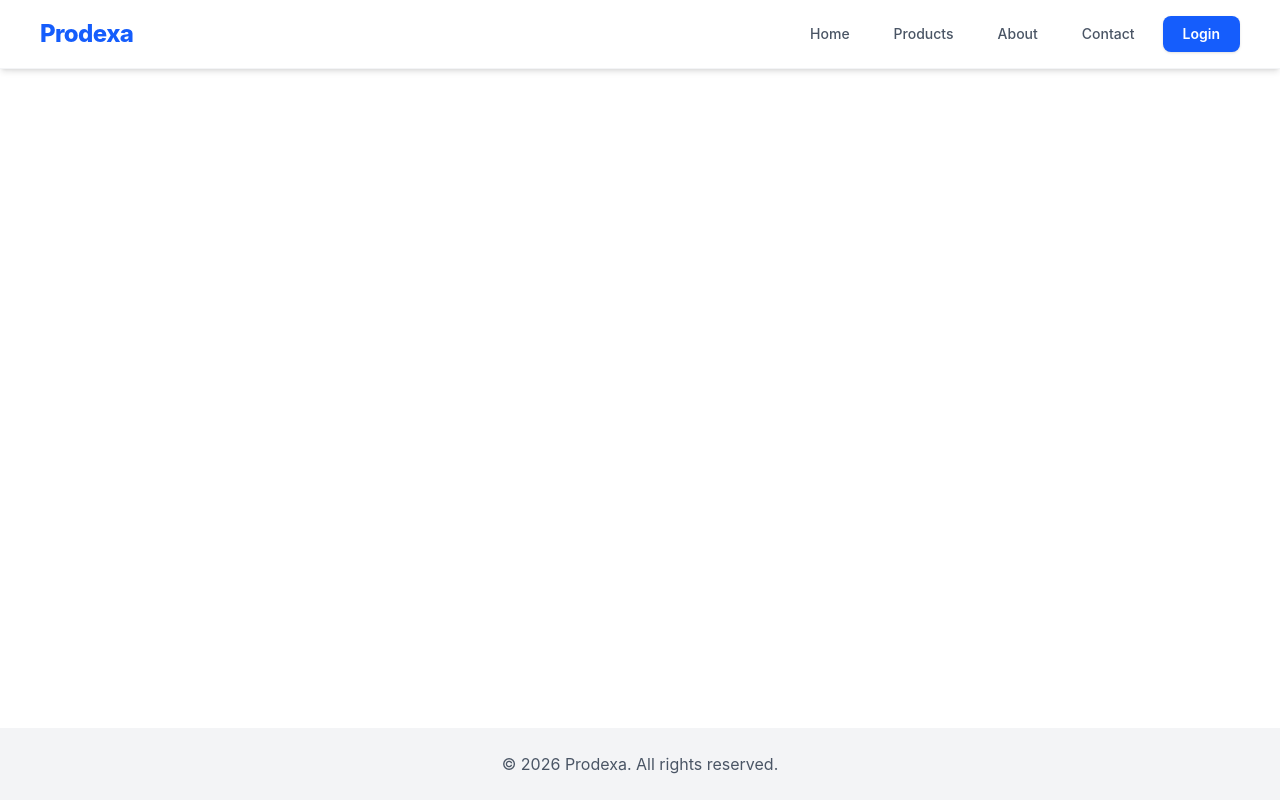
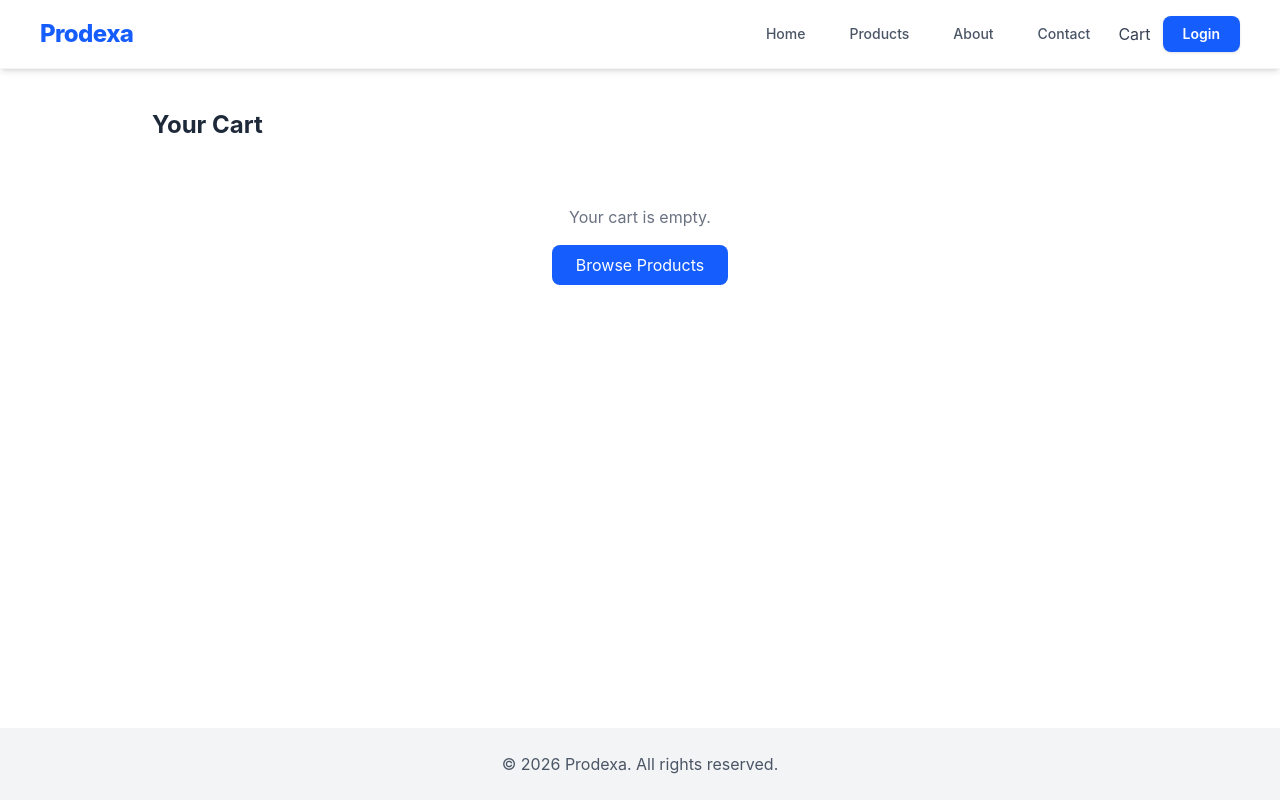
Before and after one commit to S1m9a9r8t/Product-Management-Dashboard-Group-project-, a React (Vite) app: page /cart in a window 1280 px wide. Built offline with nearby package versions, Linux system fonts and the light colour scheme.

Commit message:
cart page

```diff
--- a/package.json
+++ b/package.json
@@ -15,7 +15,8 @@
     "react-dom": "^19.2.8",
     "react-router": "^8.4.0",
     "react-router-dom": "^7.18.4",
-    "tailwindcss": "^4.3.3"
+    "tailwindcss": "^4.3.3",
+    "zustand": "^5.0.15"
   },
   "devDependencies": {
     "@eslint/js": "^10.0.1",
--- a/src/App.jsx
+++ b/src/App.jsx
@@ -7,6 +7,7 @@ import Login from "./pages/Login.jsx";
 import Navbar from "./components/Navbar.jsx";
 import Footer from "./components/Footer.jsx";
 import ProductDetails from "./pages/ProductDetails.jsx";
+import Cart from "./pages/Cart.jsx";
 
 function App() {
   return (
@@ -20,6 +21,7 @@ function App() {
             <Route path="/contact" element={<Contact />} />
             <Route path="/login" element={<Login />} />
             <Route path="/products/:id" element={<ProductDetails />} />
+            <Route path="/cart" element={<Cart />} />
           </Routes>
         </main>
         <Footer />
--- a/src/components/Navbar.jsx
+++ b/src/components/Navbar.jsx
@@ -1,14 +1,19 @@
 
 import { NavLink } from "react-router";
+import { useCartStore } from "../store/cartStore.js";
 
 function Navbar() {
+
+  const cartItems = useCartStore((state) => state.cartItems);
+const itemCount = cartItems.reduce((sum, item) => sum + item.quantity, 0);
+
   return (
     <nav className="flex flex-col sm:flex-row sm:justify-between sm:items-center px-6 sm:px-10 py-4 bg-white/95 backdrop-blur-md shadow-md border-b border-gray-100 gap-4">
       <div className="text-2xl font-extrabold tracking-tight text-blue-600">
         Prodexa
       </div>
 
-      <div className="flex flex-wrap items-center gap-2 sm:gap-3">
+      <div className="flex flex-wrap items-center gap-1 sm:gap-3">
         <NavLink
           to="/"
           className="px-4 py-2 rounded-lg text-sm font-medium text-gray-600 hover:text-blue-600 hover:bg-blue-50 transition-all duration-200"
@@ -37,12 +42,18 @@ function Navbar() {
           Contact
         </NavLink>
 
+        <NavLink to="/cart" className="text-gray-700 hover:text-blue-600">
+  Cart {itemCount > 0 && `(${itemCount})`}
+</NavLink>
+
         <NavLink
           to="/login"
           className="px-5 py-2 rounded-lg text-sm font-semibold text-white bg-blue-600 hover:bg-blue-700 shadow-sm hover:shadow-md transition-all duration-200"
         >
           Login
         </NavLink>
+
+
       </div>
     </nav>
   );
--- a/src/components/ProductCard.jsx
+++ b/src/components/ProductCard.jsx
@@ -1,7 +1,10 @@
 import {Link} from "react-router";
+import { useCartStore } from "../store/cartStore.js";
 
 
 function ProductCard({ product }) {
+  const addToCart = useCartStore((state) => state.addToCart);
+
   return (
     <div className="font-family-Inter shadow-sm p-4 flex flex-col justify-between hover:shadow-md transition">
       <img
@@ -13,12 +16,21 @@ function ProductCard({ product }) {
       <p className="text-xs text-gray-500 capitalize">{product.category}</p>
       <p className="text-lg font-bold text-blue-600 mt-2">${product.price}</p>
       <p className="text-xs text-gray-600 mt-1 line-clamp-3">{product.description}</p>
-      <Link
-      to={`/products/${product.id}`}
-      className="mt-4 mx-auto block w-2/3 text-center bg-blue-600 text-white text-sm py-2 rounded-xl hover:bg-blue-700"
-         >
-         View Details
-       </Link>
+      <div className="flex gap-2 mt-4">
+  <Link
+    to={`/products/${product.id}`}
+    className="flex-1 text-center bg-blue-600 text-white text-sm py-2 rounded-xl hover:bg-blue-700"
+  >
+    View Details
+  </Link>
+
+  <button
+    onClick={() => addToCart(product)}
+    className="flex-1 bg-blue-600 text-white text-sm py-2 rounded-xl hover:bg-blue-700 "
+  >
+    Add to Cart
+  </button>
+</div>
 
     </div>
   );
--- /dev/null
+++ b/src/pages/Cart.jsx
@@ -0,0 +1,102 @@
+import { useCartStore } from "../store/cartStore.js";
+import { Link } from "react-router";
+
+function Cart() {
+  const cartItems = useCartStore((state) => state.cartItems);
+  const increaseQuantity = useCartStore((state) => state.increaseQuantity);
+  const decreaseQuantity = useCartStore((state) => state.decreaseQuantity);
+  const removeItem = useCartStore((state) => state.removeItem);
+  const clearCart = useCartStore((state) => state.clearCart);
+
+  const total = cartItems.reduce(
+    (sum, item) => sum + item.price * item.quantity,
+    0
+  );
+
+  return (
+    <div className="max-w-5xl mx-auto px-6 py-10">
+      <h1 className="text-2xl font-bold text-gray-800 mb-6">Your Cart</h1>
+
+      {cartItems.length === 0 ? (
+        <div className="text-center py-10">
+          <p className="text-gray-500 mb-4">Your cart is empty.</p>
+          <Link
+            to="/products"
+            className="inline-block bg-blue-600 text-white px-6 py-2 rounded-lg hover:bg-blue-700"
+          >
+            Browse Products
+          </Link>
+        </div>
+      ) : (
+        <div className="flex flex-col md:flex-row gap-6">
+          <div className="flex-1 space-y-4">
+            {cartItems.map((item) => (
+              <div
+                key={item.id}
+                className="flex items-center gap-4 border rounded-lg p-4 shadow-sm"
+              >
+                <img
+                  src={item.image}
+                  alt={item.title}
+                  className="h-20 w-20 object-contain"
+                />
+
+                <div className="flex-1">
+                  <h2 className="font-semibold text-sm">{item.title}</h2>
+                  <p className="text-blue-600 font-bold">${item.price}</p>
+                </div>
+
+                <div className="flex items-center gap-2">
+                  <button
+                    onClick={() => decreaseQuantity(item.id)}
+                    className="bg-gray-200 px-3 py-1 rounded hover:bg-gray-300"
+                  >
+                    −
+                  </button>
+                  <span>{item.quantity}</span>
+                  <button
+                    onClick={() => increaseQuantity(item.id)}
+                    className="bg-gray-200 px-3 py-1 rounded hover:bg-gray-300"
+                  >
+                    +
+                  </button>
+                </div>
+
+                <button
+                  onClick={() => removeItem(item.id)}
+                  className="text-red-500 hover:text-red-700 text-sm ml-4"
+                >
+                  Remove
+                </button>
+              </div>
+            ))}
+          </div>
+
+          <div className="md:w-64 border rounded-lg p-5 shadow-sm h-fit">
+            <h2 className="font-semibold text-gray-800 mb-4">Order Summary</h2>
+            <div className="flex justify-between text-sm text-gray-600 mb-2">
+              <span>Items</span>
+              <span>{cartItems.reduce((sum, item) => sum + item.quantity, 0)}</span>
+            </div>
+            <div className="flex justify-between font-bold text-lg border-t pt-3 mt-3">
+              <span>Total</span>
+              <span>${total.toFixed(2)}</span>
+            </div>
+             <button
+  onClick={clearCart}
+  className="self-start  mt-2 ml-auto w-fit h-fit text-white-500  bg-red-600 hover:bg-red-700 text-sm border border-red-200 rounded-lg px-4 py-2"
+>
+  Clear Cart
+</button>
+
+          </div>
+        </div>
+      )}
+
+
+    </div>
+
+  );
+}
+
+export default Cart;
--- a/src/pages/Login.jsx
+++ b/src/pages/Login.jsx
@@ -97,7 +97,7 @@ function Login() {
 
           <button
             type="submit"
-            className="w-full bg-green-500 hover:bg-green-600 text-white font-semibold py-3 rounded-lg transition"
+            className="w-full bg-blue-600 hover:bg-blue-700 text-white font-semibold py-3 rounded-lg transition"
           >
             Login
           </button>
--- a/src/pages/ProductDetails.jsx
+++ b/src/pages/ProductDetails.jsx
@@ -1,9 +1,15 @@
 import {useState,useEffect} from "react";
 import {Link,useParams} from "react-router";
 import{fetchProductById} from "../services/productService.js";
+import {useCartStore} from "../store/cartStore.js";
+
+
 
 function ProductDetail() {
     const {id} = useParams();
+
+    const addToCart = useCartStore((state)=> state.addToCart);
+
     const[product,setProduct] = useState(null);
     const[loading,setLoading] = useState(true);
     const[error,setError] = useState(null);
@@ -56,9 +62,10 @@ useEffect(()=> {
                     <p className="text-gray-600 mb-6">{product.description}</p>
 
                     <button
-                    onClick={()=> console.log("Added to cart:",product)}
-                    className="bg-blue-500 text-white px-6 py-3 rounded-xl font-semibold hover:bg-blue-600 transition"
-                    >Add to Cart
+                        onClick={() => addToCart(product)}
+                        className="bg-blue-500 text-white px-6 py-3 rounded-xl font-semibold hover:bg-blue-600 transition"
+                    >
+                     Add to Cart
                     </button>
                 </div>
             </div>
--- a/src/pages/contact.jsx
+++ b/src/pages/contact.jsx
@@ -132,7 +132,7 @@ function Contact() {
 
           <button
             type="submit"
-           className="w-full rounded-lg !bg-sky-400 py-3 font-semibold !text-white transition hover:!bg-sky-500 hover:-translate-y-0.5"
+           className="w-full rounded-lg bg-blue-600 py-3 font-semibold text-white transition hover:bg-blue-700 hover:-translate-y-0.5"
           >
              Submit
           </button>
--- /dev/null
+++ b/src/store/cartStore.js
@@ -0,0 +1,39 @@
+import {create} from "zustand";
+
+export const useCartStore = create((set) => ({
+    cartItems: [],
+
+    addToCart: (product) => set((state) => {
+        const existingItem = state.cartItems.find((item) => item.id=== product.id);
+
+        if(existingItem){
+            return{
+                cartItems: state.cartItems.map((item) =>
+                    item.id === product.id ? {...item, quantity: item.quantity + 1}
+                 : item
+                ),
+            };
+        }
+        return {
+            cartItems: [...state.cartItems, {...product, quantity: 1}],
+        };
+    }),
+
+    increaseQuantity: (id) => set((state) => ({
+        cartItems: state.cartItems.map((item) =>
+            item.id===id ? {...item, quantity: item.quantity + 1}
+           : item)
+})),
+
+    decreaseQuantity: (id) => set((state) => ({
+        cartItems: state.cartItems.map((item) =>
+            item.id===id ?  {...item, quantity: item.quantity - 1}
+           : item)
+           .filter((item)=> item.quantity > 0),
+})),
+removeItem: (id) => set((state) => ({
+    cartItems: state.cartItems.filter((item) => item.id !== id),
+})),
+
+clearCart: () => set({cartItems: []}),
+}));
```
Also changed, not shown: 1 other file (tests, documents, lock files or other folders).
